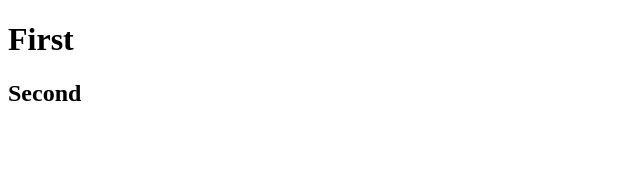
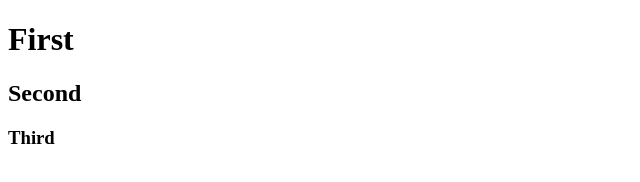
Before and after one commit to boatkungja1/testGIT2020, a plain HTML site: page Week5_WIL_Grit/index.html in a window 1280 px wide. Shown: the full height of the page, 0-640 px from the left. Drawn offline with Linux system fonts and the light colour scheme.

Commit message:
Add third text

```diff
--- a/Week5_WIL_Grit/index.html
+++ b/Week5_WIL_Grit/index.html
@@ -8,6 +8,7 @@
 <body>
     <h1>First</h1>
     <h2>Second</h2>
+    <h3>Third</h3>
 
 </body>
 </html>
```
